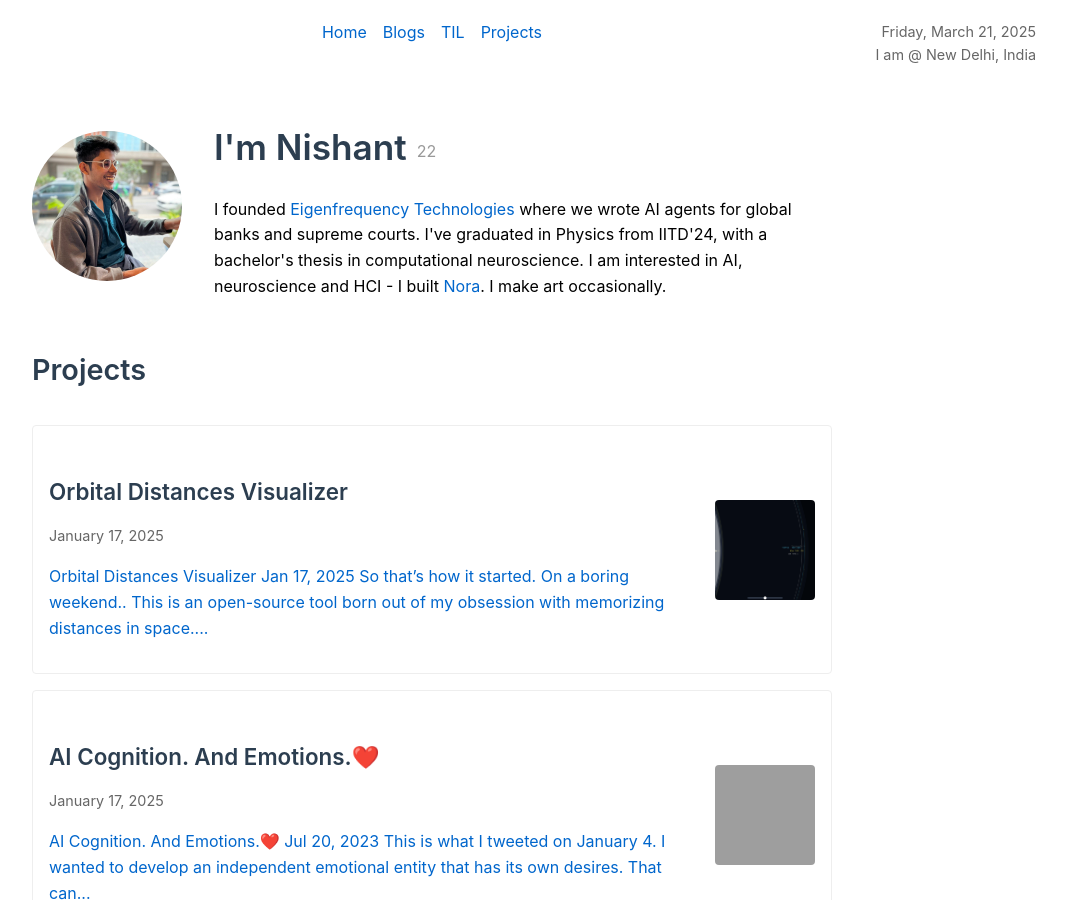
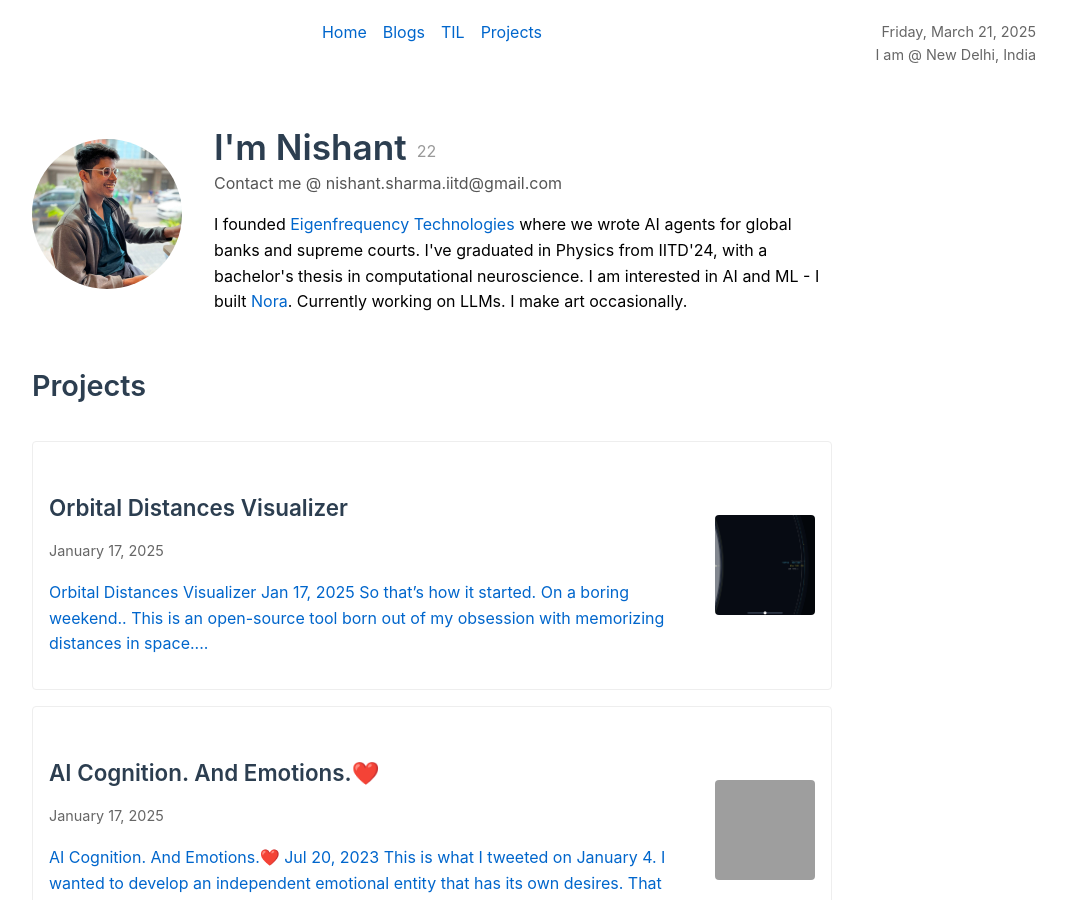
Before and after one commit to sevendaystoglory/sevendaystoglory.github.io, a Jekyll site: the page built from index.md, in a window 1280 px wide and 900 px high, cut to the strip 0-900 px from the top of the window. Shown: the whole strip, without its empty margins (208-1275 px from the left). Built offline with Jekyll 4.4.1, drawn with Linux system fonts in a browser that asks for light colours; grey boxes are pictures that could not be loaded.

Commit message:
added email

```diff
--- a/index.md
+++ b/index.md
@@ -10,7 +10,8 @@ title: Home
     <h1 style="display: flex; align-items: flex-end; height: 100%; line-height: 1;">I'm Nishant</h1>
     <p style="display: flex; align-items: flex-end; font-size: 1.0em; color: #999; margin-left: 10px;">22</p>
     </div>
-    <p>I founded <a href="https://www.insituate.ai">Eigenfrequency Technologies</a> where we wrote AI agents for global banks and supreme courts. I've graduated in Physics from IITD'24, with a bachelor's thesis in computational neuroscience. I am interested in AI, neuroscience and HCI - I built <a href="https://play.google.com/store/apps/details?id=com.insituate.nora">Nora</a>. I make art occasionally.</p>
+    <p style="display: flex; align-items: flex-end; font-size: 1.0em; color: #555; margin-top: -10px;">Contact me @ nishant.sharma.iitd@gmail.com</p>
+    <p>I founded <a href="https://www.insituate.ai">Eigenfrequency Technologies</a> where we wrote AI agents for global banks and supreme courts. I've graduated in Physics from IITD'24, with a bachelor's thesis in computational neuroscience. I am interested in AI and ML - I built <a href="https://play.google.com/store/apps/details?id=com.insituate.nora">Nora</a>. Currently working on LLMs. I make art occasionally.</p>
   </div>
 </div>
 
```
